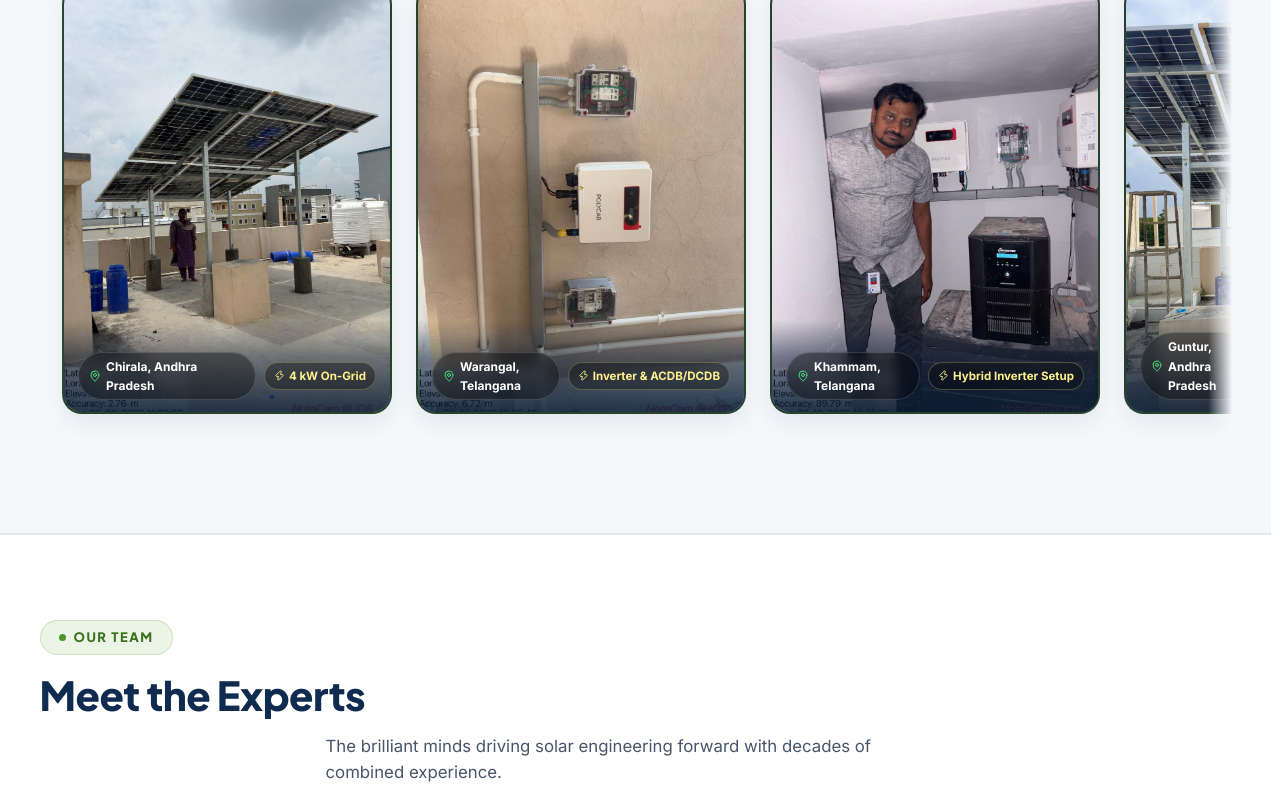
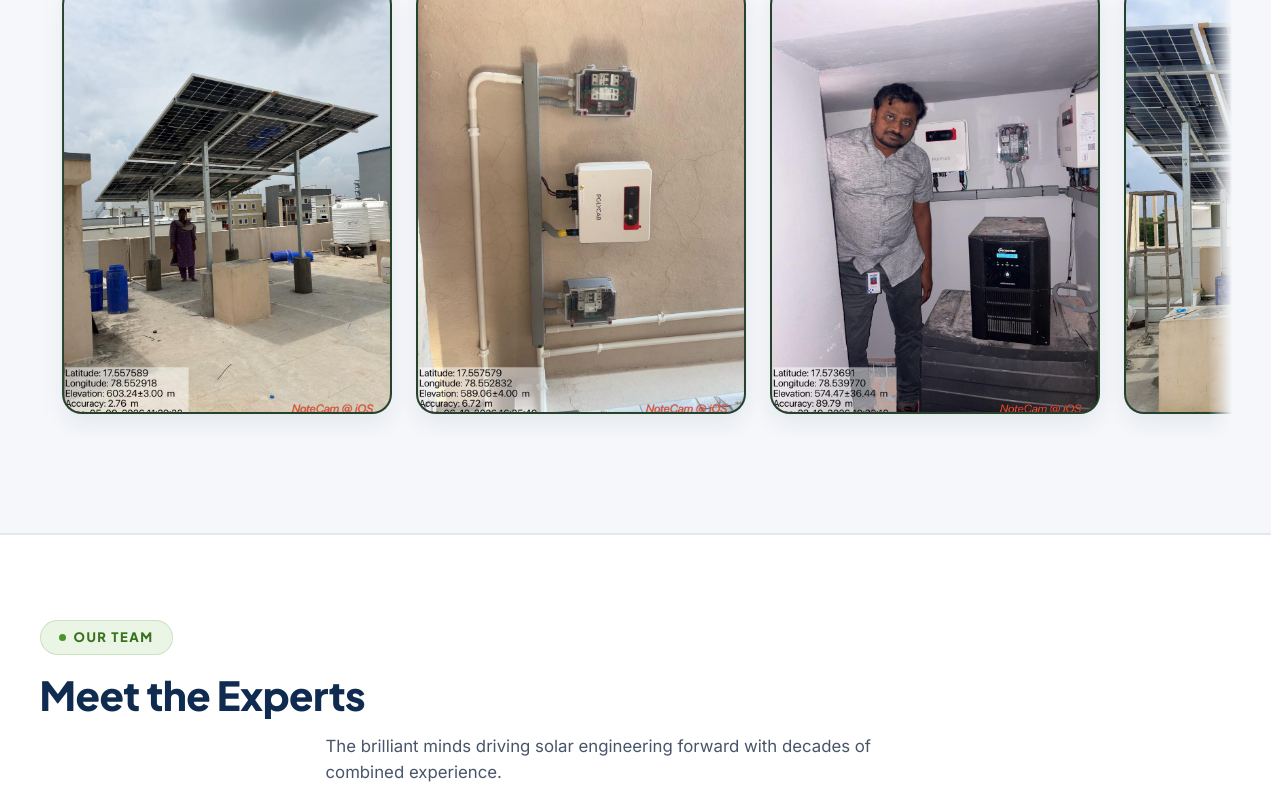
Before and after one commit to katengersweb-pixel/Prudence-solar, a React (Vite) app: page / in a window 1280 px wide. Shown: the part 5597-6397 px from the top of the page. Built offline with nearby package versions, Linux system fonts and the light colour scheme.

Commit message:
Remove specific address badges from gallery cards and keep clean authentic photo view

```diff
--- a/src/components/GallerySection.css
+++ b/src/components/GallerySection.css
@@ -113,7 +113,7 @@ body:has(.lightbox-backdrop) .gallery-loop-group {
   }
 }
 
-/* Portrait Image Cards matching Reference Aspect Ratio */
+/* Portrait Image Cards - Pure Authentic Photo View */
 .gallery-image-card {
   flex: 0 0 330px;
   height: 430px;
@@ -147,59 +147,7 @@ body:has(.lightbox-backdrop) .gallery-loop-group {
   transform: scale(1.06);
 }
 
-/* Bottom Information Bar matching Reference Geotag / Details */
-.gallery-card-bottom-info {
-  position: absolute;
-  bottom: 0;
-  left: 0;
-  right: 0;
-  padding: 32px 14px 12px 14px;
-  background: linear-gradient(to top, rgba(10, 28, 52, 0.88) 0%, rgba(10, 28, 52, 0.5) 60%, transparent 100%);
-  display: flex;
-  align-items: center;
-  justify-content: space-between;
-  gap: 8px;
-  z-index: 2;
-  pointer-events: none;
-}
-
-.gallery-card-loc {
-  display: inline-flex;
-  align-items: center;
-  gap: 5px;
-  font-size: 0.75rem;
-  font-weight: 700;
-  color: #FFFFFF;
-  background: rgba(0, 0, 0, 0.35);
-  padding: 4px 10px;
-  border-radius: 9999px;
-  backdrop-filter: blur(6px);
-  -webkit-backdrop-filter: blur(6px);
-  border: 1px solid rgba(255, 255, 255, 0.15);
-}
-
-.gallery-card-loc .loc-pin {
-  color: #4ADE80;
-  flex-shrink: 0;
-}
-
-.gallery-card-cap {
-  display: inline-flex;
-  align-items: center;
-  gap: 4px;
-  font-size: 0.72rem;
-  font-weight: 700;
-  color: #FEF08A;
-  background: rgba(0, 0, 0, 0.35);
-  padding: 4px 9px;
-  border-radius: 9999px;
-  backdrop-filter: blur(6px);
-  -webkit-backdrop-filter: blur(6px);
-  border: 1px solid rgba(254, 240, 138, 0.25);
-  flex-shrink: 0;
-}
-
-/* Hover Overlay */
+/* Hover Overlay with View Icon */
 .gallery-image-overlay {
   position: absolute;
   inset: 0;
@@ -236,7 +184,7 @@ body:has(.lightbox-backdrop) .gallery-loop-group {
   transform: scale(1);
 }
 
-/* Responsive adjustments matching Image 2 */
+/* Responsive adjustments */
 @media (max-width: 1024px) {
   .gallery-image-card {
     flex: 0 0 300px;
--- a/src/components/GallerySection.tsx
+++ b/src/components/GallerySection.tsx
@@ -1,5 +1,5 @@
 import React, { useState } from 'react';
-import { ChevronLeft, ChevronRight, Eye, MapPin, Zap } from 'lucide-react';
+import { ChevronLeft, ChevronRight, Eye } from 'lucide-react';
 import { GALLERY_ITEMS } from '../data/solarData';
 import type { GalleryItem } from '../types';
 import './GallerySection.css';
@@ -58,7 +58,7 @@ export const GallerySection: React.FC<GallerySectionProps> = ({ onImageClick })
                   key={`primary-${item.id}-${idx}`}
                   className="gallery-image-card"
                   onClick={() => onImageClick && onImageClick(item)}
-                  title={`${item.title} - Click to expand`}
+                  title={`${item.title} - Click to view full image`}
                 >
                   <img
                     src={item.image}
@@ -66,17 +66,6 @@ export const GallerySection: React.FC<GallerySectionProps> = ({ onImageClick })
                     className="gallery-image-photo"
                     loading="lazy"
                   />
-                  {/* Bottom Geotag & Location Bar matching Reference Design */}
-                  <div className="gallery-card-bottom-info">
-                    <span className="gallery-card-loc">
-                      <MapPin size={12} className="loc-pin" /> {item.location}
-                    </span>
-                    {item.capacity && (
-                      <span className="gallery-card-cap">
-                        <Zap size={11} /> {item.capacity}
-                      </span>
-                    )}
-                  </div>
                   <div className="gallery-image-overlay">
                     <div className="gallery-view-icon">
                       <Eye size={22} />
@@ -93,7 +82,7 @@ export const GallerySection: React.FC<GallerySectionProps> = ({ onImageClick })
                   key={`duplicate-${item.id}-${idx}`}
                   className="gallery-image-card"
                   onClick={() => onImageClick && onImageClick(item)}
-                  title={`${item.title} - Click to expand`}
+                  title={`${item.title} - Click to view full image`}
                 >
                   <img
                     src={item.image}
@@ -101,17 +90,6 @@ export const GallerySection: React.FC<GallerySectionProps> = ({ onImageClick })
                     className="gallery-image-photo"
                     loading="lazy"
                   />
-                  {/* Bottom Geotag & Location Bar matching Reference Design */}
-                  <div className="gallery-card-bottom-info">
-                    <span className="gallery-card-loc">
-                      <MapPin size={12} className="loc-pin" /> {item.location}
-                    </span>
-                    {item.capacity && (
-                      <span className="gallery-card-cap">
-                        <Zap size={11} /> {item.capacity}
-                      </span>
-                    )}
-                  </div>
                   <div className="gallery-image-overlay">
                     <div className="gallery-view-icon">
                       <Eye size={22} />
--- a/src/data/solarData.ts
+++ b/src/data/solarData.ts
@@ -181,7 +181,7 @@ export const GALLERY_ITEMS: GalleryItem[] = [
   {
     id: 'gal-1',
     title: '3 kW Residential Rooftop Solar Plant',
-    location: 'Hyderabad, Telangana',
+    location: 'Telangana & Andhra Pradesh',
     capacity: '3 kW On-Grid',
     category: 'Residential',
     image: '/assets/gallery/installation-3.jpg',
@@ -190,7 +190,7 @@ export const GALLERY_ITEMS: GalleryItem[] = [
   {
     id: 'gal-2',
     title: 'Elevated Structure Foundation & Pedestals',
-    location: 'Secunderabad, Telangana',
+    location: 'Telangana & Andhra Pradesh',
     capacity: '5 kW Structural Base',
     category: 'Residential',
     image: '/assets/gallery/installation-2.jpg',
@@ -199,7 +199,7 @@ export const GALLERY_ITEMS: GalleryItem[] = [
   {
     id: 'gal-3',
     title: '4 kW Home Solar Installation',
-    location: 'Chirala, Andhra Pradesh',
+    location: 'Telangana & Andhra Pradesh',
     capacity: '4 kW On-Grid',
     category: 'Residential',
     image: '/assets/gallery/installation-8.jpg',
@@ -208,7 +208,7 @@ export const GALLERY_ITEMS: GalleryItem[] = [
   {
     id: 'gal-4',
     title: 'Polycab On-Grid Inverter & Protection Units',
-    location: 'Warangal, Telangana',
+    location: 'Telangana & Andhra Pradesh',
     capacity: 'Inverter & ACDB/DCDB',
     category: 'Commercial & Residential',
     image: '/assets/gallery/installation-10.jpg',
@@ -217,7 +217,7 @@ export const GALLERY_ITEMS: GalleryItem[] = [
   {
     id: 'gal-5',
     title: 'Solar Power Backup & Hybrid Inverter Room',
-    location: 'Khammam, Telangana',
+    location: 'Telangana & Andhra Pradesh',
     capacity: 'Hybrid Inverter Setup',
     category: 'Residential',
     image: '/assets/gallery/installation-13.jpg',
@@ -226,7 +226,7 @@ export const GALLERY_ITEMS: GalleryItem[] = [
   {
     id: 'gal-6',
     title: 'Heavy-Duty Rooftop Solar Array',
-    location: 'Guntur, Andhra Pradesh',
+    location: 'Telangana & Andhra Pradesh',
     capacity: '5 kW Elevated Structure',
     category: 'Residential',
     image: '/assets/gallery/installation-7.jpg',
@@ -235,7 +235,7 @@ export const GALLERY_ITEMS: GalleryItem[] = [
   {
     id: 'gal-7',
     title: 'Commissioned Solar Inverter & Grid Sync',
-    location: 'Hyderabad, Telangana',
+    location: 'Telangana & Andhra Pradesh',
     capacity: '3 kW Grid-Tied System',
     category: 'Residential',
     image: '/assets/gallery/installation-9.jpg',
@@ -244,7 +244,7 @@ export const GALLERY_ITEMS: GalleryItem[] = [
   {
     id: 'gal-8',
     title: 'Commercial Rooftop Solar at Retail Complex',
-    location: 'Vijayawada, Andhra Pradesh',
+    location: 'Telangana & Andhra Pradesh',
     capacity: '10 kW Commercial',
     category: 'Commercial',
     image: '/assets/gallery/installation-5.jpg',
@@ -253,7 +253,7 @@ export const GALLERY_ITEMS: GalleryItem[] = [
   {
     id: 'gal-9',
     title: 'Residential Rooftop Solar System',
-    location: 'Secunderabad, Telangana',
+    location: 'Telangana & Andhra Pradesh',
     capacity: '3.3 kW On-Grid',
     category: 'Residential',
     image: '/assets/gallery/installation-1.jpg',
@@ -262,7 +262,7 @@ export const GALLERY_ITEMS: GalleryItem[] = [
   {
     id: 'gal-10',
     title: 'Precision Structural Underside & Framing',
-    location: 'Hyderabad, Telangana',
+    location: 'Telangana & Andhra Pradesh',
     capacity: 'Engineering Detail',
     category: 'Technical Engineering',
     image: '/assets/gallery/installation-15.jpg',
@@ -271,7 +271,7 @@ export const GALLERY_ITEMS: GalleryItem[] = [
   {
     id: 'gal-11',
     title: '100% Copper Earthing & Inverter Wiring',
-    location: 'Nalgonda, Telangana',
+    location: 'Telangana & Andhra Pradesh',
     capacity: 'Electrical Commissioning',
     category: 'Technical Engineering',
     image: '/assets/gallery/installation-4.jpg',
@@ -280,7 +280,7 @@ export const GALLERY_ITEMS: GalleryItem[] = [
   {
     id: 'gal-12',
     title: 'Sunset View of Completed Rooftop Solar Plant',
-    location: 'Bapatla District, Andhra Pradesh',
+    location: 'Telangana & Andhra Pradesh',
     capacity: '5 kW On-Grid',
     category: 'Residential',
     image: '/assets/gallery/installation-12.jpg',
@@ -289,7 +289,7 @@ export const GALLERY_ITEMS: GalleryItem[] = [
   {
     id: 'gal-13',
     title: 'Evening Commissioning & Inspection',
-    location: 'Khammam, Telangana',
+    location: 'Telangana & Andhra Pradesh',
     capacity: '4 kW Night View',
     category: 'Residential',
     image: '/assets/gallery/installation-14.jpg',
@@ -298,7 +298,7 @@ export const GALLERY_ITEMS: GalleryItem[] = [
   {
     id: 'gal-14',
     title: 'High-Efficiency Terrace Solar Installation',
-    location: 'Hyderabad, Telangana',
+    location: 'Telangana & Andhra Pradesh',
     capacity: '3 kW On-Grid',
     category: 'Residential',
     image: '/assets/gallery/installation-11.jpg',
```
